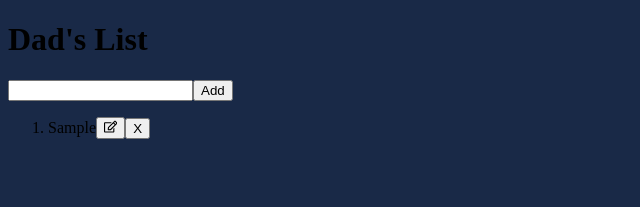
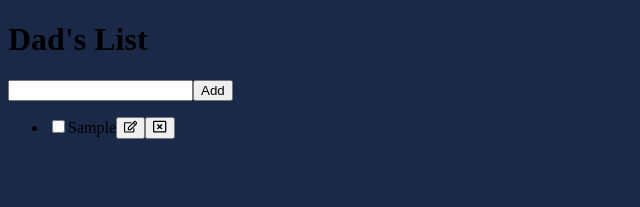
Before and after one commit to dljimenez2324/MC7SimpleTodoList, a React (Vite) app in the folder SimpleTodoList/: page / in a window 1280 px wide. Both pictures are taken after typing "Sample" into the empty fields and a click on the button "Add". Shown: the top 207 px of the page, without its empty margins (0-640 px from the left). Built offline with nearby package versions, Linux system fonts and the light colour scheme.

Commit message:
added delete function & tied connected it to the delete button icon.  added toggle function for checkbox for each li

```diff
--- a/SimpleTodoList/src/Components/Todo/Todo.tsx
+++ b/SimpleTodoList/src/Components/Todo/Todo.tsx
@@ -1,14 +1,15 @@
 // imports typically live here
-import { useState } from 'react'
+import { Key, useState } from 'react'
 import { FaRegEdit } from "react-icons/fa";
 import { FaEdit } from "react-icons/fa";
+import { FaRegWindowClose } from "react-icons/fa";
 import styles from './Todo.module.css'
 
 // our interface with props we will use go here
 interface TodoItem {
     id: number
     taskName: string
-    done: Boolean
+    done: boolean
 }
 
 const Todo = () => {
@@ -33,8 +34,21 @@ const Todo = () => {
     }
 
     // create a delete function and connect it to the X on the delete button in the li of our organized list
+    const deleteTodoItem = (id:Key) => {
+        const deleteListItem = list.filter((item) => item.id !== id);
+        setList(deleteListItem);
+    };
 
     // create an edit/update function and connect it to the pencil icon which sits to the left of the X delete button
+
+    const toggleDone = (id: Key) => {
+        const updatedList = list.map((item) =>
+          item.id === id ? { ...item, done: !item.done } : item
+        );
+        setList(updatedList);
+    };
+
+
 
 
   return (
@@ -47,18 +61,18 @@ const Todo = () => {
                 <button className='addButton' onClick={()=>addToDo(input)}>Add</button>
             </div>
 
-            {/* render list items within an ol inside of li tags that will be mapped with our list array */}
+            {/* render list items within an ul inside of li tags that will be mapped with our list array */}
             {/* I want to create onMouseOver to change the icon to its negative <FaEdit /> HOW TO DO? */}
-            <ol>
+            <ul>
                 {list.map(item => (
                     <li key={item.id}>
+                        <input type="checkbox" checked={item.done} onChange={()=> toggleDone(item.id)} />
                         {item.taskName}
                         <button className='editButton'><FaRegEdit /></button>
-                        <button>X</button>
-
+                        <button className='deleteButton' onClick={()=> deleteTodoItem(item.id)}><FaRegWindowClose /></button>
                     </li>
                 ))}
-            </ol>
+            </ul>
         </div>
     </>
   )
```
